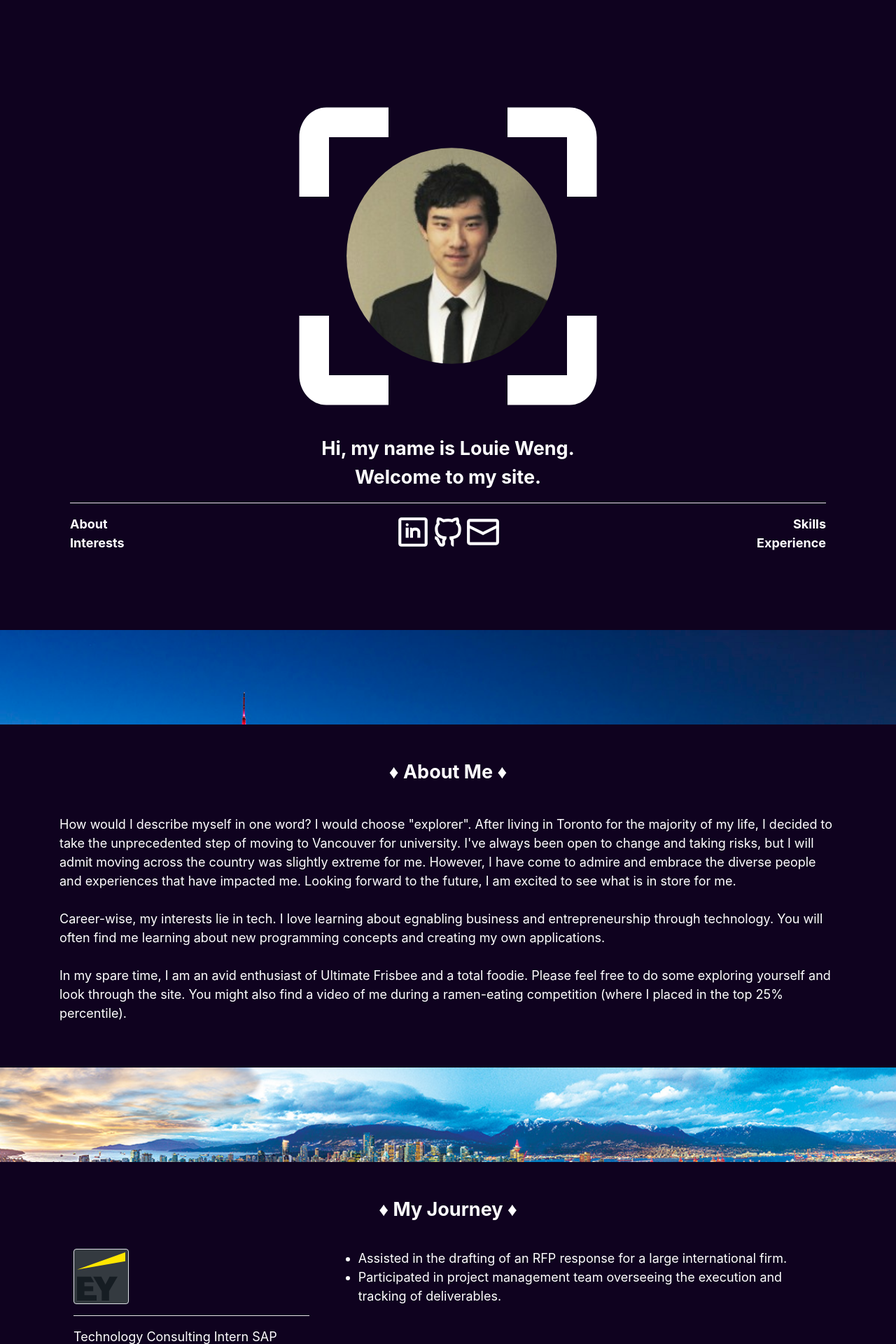
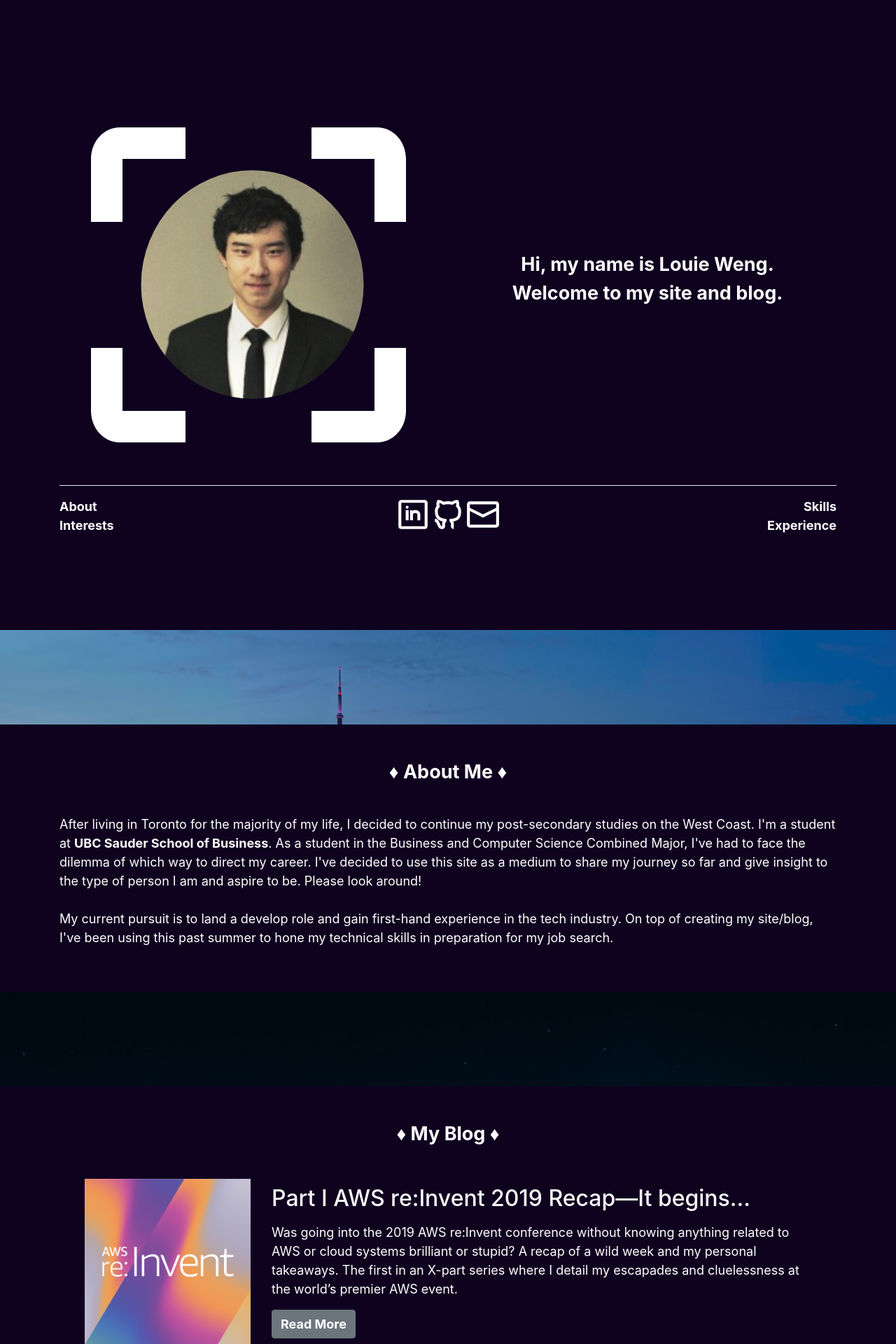
Before and after one commit to lou-weng/lou-weng.github.io, a Jekyll site: the page built from index.html, in a window 1280 px wide. Shown: the top 1920 px of the page at 70% size. Built offline with Jekyll 4.4.1, drawn with Linux system fonts in a browser that asks for light colours.

Commit message:
first blog post

```diff
--- a/_config.yml
+++ b/_config.yml
@@ -18,16 +18,15 @@
 # You can create any custom variable you would like, and they will be accessible
 # in the templates via {{ site.myvariable }}.
 
-title: Your awesome title
-email: your-email@example.com
+title: Personal Site
+email: louieweng@outlook.com
 description: >- # this means to ignore newlines until "baseurl:"
   Write an awesome description for your new site here. You can edit this
   line in _config.yml. It will appear in your document head meta (for
   Google search results) and in your feed.xml site description.
 baseurl: "" # the subpath of your site, e.g. /blog
 url: "https://lou-weng.github.io" # the base hostname & protocol for your site, e.g. http://example.com
-twitter_username: jekyllrb
-github_username:  jekyll
+github_username: lou-weng
 
 # Build settings
 theme: minima
--- a/_includes/about.html
+++ b/_includes/about.html
@@ -2,24 +2,14 @@
 <div id="about" class="container py-5">
     <p class="section-header">&diams; About Me &diams;</p>
     <br>
-    <p>How would I describe myself in one word? I would choose "explorer". After living in Toronto for the majority
-        of
-        my life, I decided to take the unprecedented step of moving to Vancouver for university. I've always been
-        open
-        to change and taking risks, but I will admit moving across the country was slightly extreme for me. However,
-        I
-        have come to admire and embrace the diverse people and experiences that have impacted me. Looking forward to
-        the
-        future, I am excited to see what is in store for me.
+    <p>After living in Toronto for the majority of my life, I decided to continue my post-secondary studies on the West
+        Coast. I'm a student at <b>UBC Sauder School of Business</b>.
+        As a student in the Business and Computer Science Combined Major, I've had to face the dilemma of which way to
+        direct my career. I've decided to use this site as a medium to share my journey so far and give insight to the type of person I am and aspire to be. Please look around!
         <br><br>
-        Career-wise, my interests lie in tech. I love learning about egnabling business and entrepreneurship
-        through technology. You will often find me learning about new programming concepts and creating my own
-        applications.
-        <br><br>
-        In my spare time, I am an avid enthusiast of Ultimate Frisbee and a total foodie. Please feel free to do
-        some
-        exploring yourself and look through the site. You might also find a video of me during a ramen-eating
-        competition (where I placed in the top 25% percentile).
+        My current pursuit is to land a develop role and gain first-hand experience in the tech industry. On top of
+        creating my site/blog, I've been using this past summer to hone my technical skills in preparation for my job
+        search.
     </p>
 </div>
 <div id="second-skyline" class="container-fluid"></div>
--- /dev/null
+++ b/_includes/blog.html
@@ -0,0 +1,18 @@
+<div id="blog" class="container py-5">
+    <p class="section-header">&diams; My Blog &diams;</p>
+    <div class="list-unstyled">
+        <div class="card card-body bg-transparent">
+            {% for post in site.posts reversed limit:5 %}
+            <div class="d-flex flex-wrap">
+                <img src='{{ site.baseurl }}/static_files/assets/{{ post.image }}'
+                    class="col-md-3 h-100 img-fluid border-0 align-self-center load-hidden events" alt="...">
+                <div class="col-md-9 py-3 load-hidden events">
+                    <h2 class="text-light">{{ post.title }}</h2>
+                    <p>{{ post.excerpt }}</p>
+                    <a href="{{ post.url }}" class="mx-auto btn btn-secondary">Read More</a>
+                </div>
+            </div>
+            {% endfor %}
+        </div>
+    </div>
+</div>
--- a/_includes/home.html
+++ b/_includes/home.html
@@ -1,8 +1,10 @@
-<div id="home" class="row container h-100 align-items-center mx-auto">
-    <div class="col">
-        <img class="d-flex mx-auto col-lg-6 col-md-8 col-xs-12 col-sm-12" src='../static_files/assets/svg/main-pic.svg'>
-        <p class="text-center title">Hi, my name is Louie Weng.<br>Welcome to my site.</p>
-        <hr>
+<div id="home" class="container row h-100 align-items-center mx-auto">
+    <div class="w-100">
+        <div class="row align-items-center justify-content-center">
+            <img class="col-lg-6 col-md-8 col-xs-12 col-sm-12" src='../static_files/assets/svg/main-pic.svg'>
+            <p class="mx-auto text-center title">Hi, my name is Louie Weng.<br>Welcome to my site and blog.</p>
+        </div>
+        <hr class="text-light">
         {% include navigation.html%}
     </div>
 </div>
--- a/_layouts/default.html
+++ b/_layouts/default.html
@@ -8,7 +8,7 @@
 
     <link rel="stylesheet" href="https://stackpath.bootstrapcdn.com/bootstrap/4.5.0/css/bootstrap.min.css"
         integrity="sha384-9aIt2nRpC12Uk9gS9baDl411NQApFmC26EwAOH8WgZl5MYYxFfc+NcPb1dKGj7Sk" crossorigin="anonymous">
-    <link rel="stylesheet" href="../css/styles.css">
+    <link rel="stylesheet" href="{{ site.baseurl }}/css/styles.css">
 </head>
 
 <body>
--- /dev/null
+++ b/_posts/2020-08-06-aws-reinvent-2019-recap.md
@@ -0,0 +1,58 @@
+---
+layout: post
+title: Part I AWS re:Invent 2019 Recap—It begins...
+
+image: img/aws.png
+---
+
+Was going into the 2019 AWS re:Invent conference without knowing anything related to AWS or cloud systems brilliant or stupid? A recap of a wild week and my personal takeaways. The first in an X-part series where I detail my escapades and cluelessness at the world's premier AWS event.
+
+### The adventure begins
+
+I remember it was October of 2019 when my friend first brought up the idea of the AWS re:Invent Conference. He was a mentor and actually a previous ultimate frisbee coach of mine who had been in the technology industry for a few years. I at the time was just a clueless "computer science" student who had just learned about what computers actually were.
+
+Let me preface the fact that at that particular moment in my life, I had just learned what an operating system really was. Yes I actually did not know that there existed more operating systems other than Windows and MacOS. Also yes I was already a year into my combined CS degree. Looking back now, this just makes the fact that I even considered attending a technology conference even more questionable.
+
+As such, when the idea of attending AWS was first brought up, you can imagine my hesitation and doubtfulness towards attending. There were just a few small details to the trip that I had to consider:
+
+- It was in Las Vegas
+- It lasted an entire week
+- A $1800 price tag (On a student budget? Are you crazy?)
+- Money for travel and hotel
+- It was in Las Vegas
+- I did not know what AWS was
+- I had never attended a tech conference before
+- It was in Las Vegas (And I'm not 21)
+
+Quite negative reasons that leaned heavily towards reasons not to go wouldn't you agree? Contrast these to the reasons I came up with to go:
+
+- I get to learn more about AWS (Whatever that is)
+- I get to visit Vegas
+- I get to experience my first tech conference
+
+At the end of the day, there were significantly more reasons for me NOT to go. Not only was the event way past what I could afford, but it also occurred near my exam times. If I were to attend, it would potentially clash with one of my finals.
+
+By November, the idea of AWS re:Invent was so far in the resesses of my mind that I was suprised when the same friend brought up the idea of attending once again. Now I don't know how the stars seemed to align to get to me Vegas, but I'm glad they did. After my exam schedule was released, I realized that there was conveniently one week where I had no finals—the exact week of AWS. On top of that, my friend also found a way for us to share flights and hotels during our stay. Now there was just the issue of the gigantic price tag for the actual event...which he also had a solution for.
+
+Pro-tip: There is actually a student discount for re:Invent attendees that is **significantly** lower than the regular ticket price. All we had to do was email the AWS organizers with student identification and we were ready to go.
+
+At this point, I didn't really have any more excuses to say no. The logistics of our trip lined up and once my friend bought our flight tickets, I knew that I was locked in.
+
+You have to remember that I was still clueless to what the event actually was—even after agreeing to attending. If I could sum it up to one analogy: it's like giving $1 000, 000 in cold hard cash to a baby. A trip to one of the world's premier tech conferences? It's such a golden opportunity to any developer, programmer, or tech geek. As a more experienced programmer and CS student now, I would gladly get on my knees and beg COVID to allow me another chance to attend an event like re:Invent again.
+
+However, I was none of those things in November of 2019. I held those wads of cash in my grubby infant hands and just stared. I watched hours of YouTube to just understand what cloud computing was. I thought I was a genius when I finally learned about SaSS, PaSS, and IaSS. I gave myself a pat on the back for uploading a image onto AWS S3. As you can see, it's all admittedly not all that impressive.
+
+Most of my November comprised of my half-assed attempts to master AWS before the conference. Were they effective you ask? Did I feel prepared for the conference now? Nope.
+
+It may just be me, but when I learn about technology, I like to be hands-on. I like using terminal for my computing tasks and seeing source code. That approach didn't really work with AWS. At that point, I hadn't discovered the AWS CLI yet, so I was primarily working with the browser console. I spent hours randomly clicking through the web GUI, confused with just about every AWS functionality.
+
+You can also probably imagine that by the beginning of December, I was a nervous wreck.
+I knew what AWS was...kind of.
+I knew what AWS did...kind of.
+I knew how to use AWS...kind of.
+
+When the day came for me to leave for YVR and fly to Vegas, I just said "screw it" and packed my bags. My mentality was whatever could or would happen at this conference, I would let future me deal with.
+
+End of Part I. Thanks for reading!
+
+Part II is going to be about my arrival to the conference and the moments leading up to the actual event. If you have any comments or thoughts, please feel free to contact me though LinkedIn or email!
--- a/css/styles.css
+++ b/css/styles.css
@@ -19,6 +19,10 @@ body {
 p {
     color:var(--secondary-color);
     font-size: var(--text-size);
+}
+
+h1, h2, h3, h4, h5 {
+    color: var(--secondary-color);
 }
 
 .section-header {
@@ -54,7 +58,7 @@ ul > p {
 /*______________About Section__________________*/
 
 #first-skyline {
-    background-image: url(../static_files/assets/img/toronto.jpeg);
+    background-image: url(../static_files/assets/img/toronto.jpg);
     background-repeat: no-repeat;
     background-size: cover;
     height: 15vh;
@@ -68,3 +72,7 @@ ul > p {
     height: 15vh;
     background-attachment: fixed;
 }
+
+.bg-primary {
+    background-color: var(--main-color) !important;
+}
--- a/index.html
+++ b/index.html
@@ -4,4 +4,5 @@ title: Home
 ---
 {% include home.html %}
 {% include about.html %}
+{% include blog.html %}
 {% include experience.html %}
```
Also changed, not shown: _layouts/post.html (added, +11 -0 lines), _posts/2020-08-03-welcome-to-jekyll.markdown (deleted, +0 -29 lines), static_files/assets/img/aws.png (added), static_files/assets/img/toronto.jpeg (deleted), static_files/assets/img/toronto.jpg (added), static_files/assets/img/vancouver.jpg.
